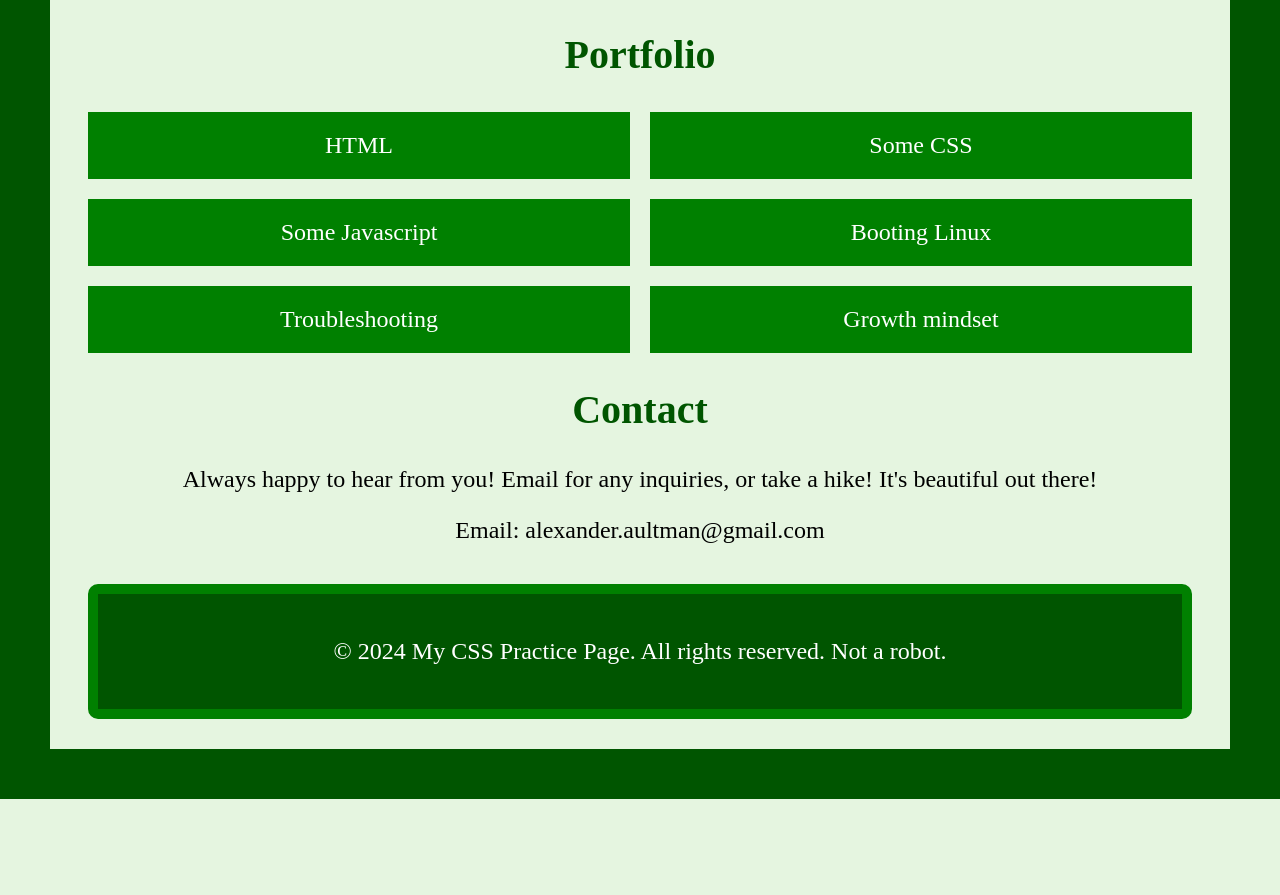
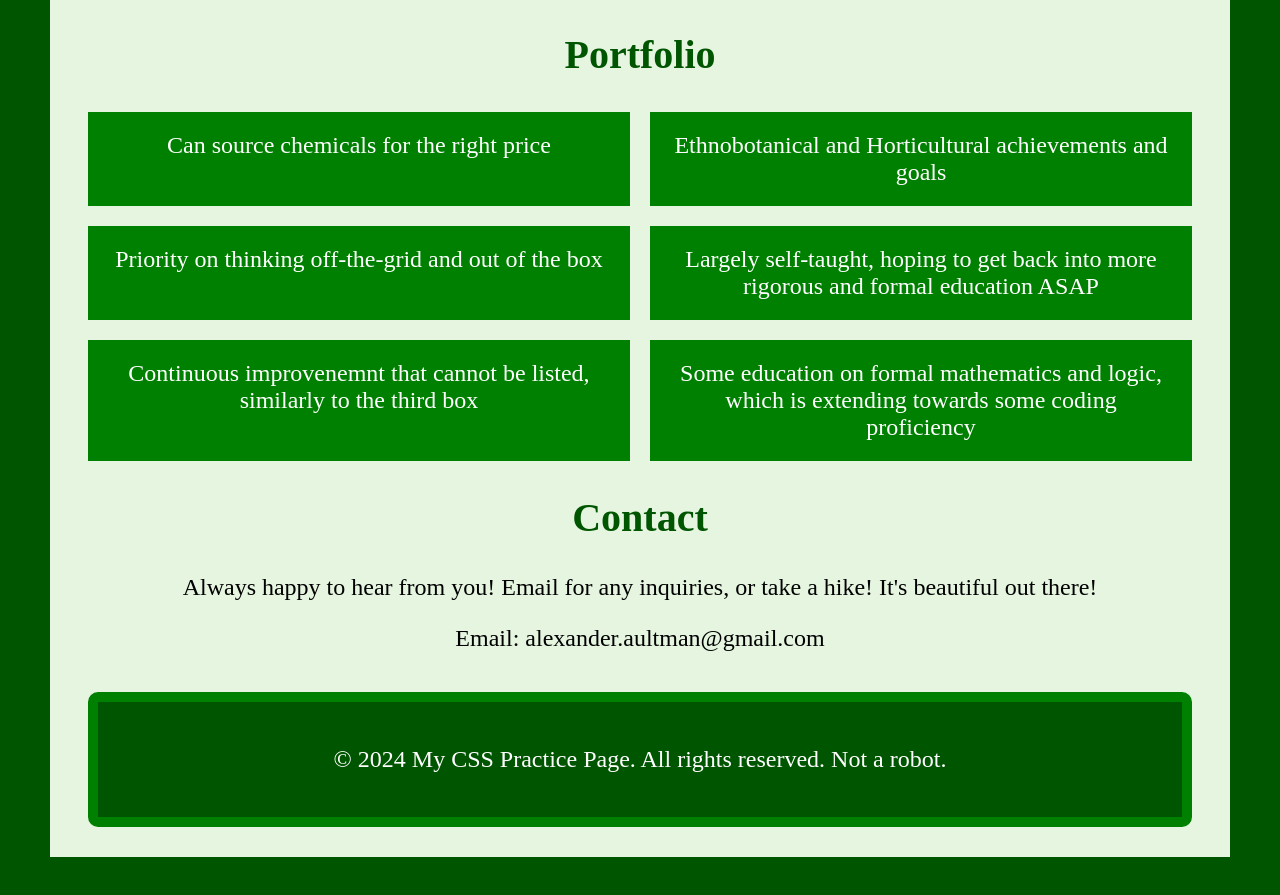
Before and after one commit to oatmealsoup/CSS-Deep-Dive, a plain HTML site: page index.html in a window 1280 px wide. Shown: the part 869-1764 px from the top of the page. Before the commit the page ends 1668 px from the top, so only its background shows below. Drawn offline with Linux system fonts and the light colour scheme.

Commit message:
Update index.html

```diff
--- a/index.html
+++ b/index.html
@@ -41,12 +41,12 @@
     <section class="grid-section">
         <h2>Portfolio</h2>
         <div class="grid-container">
-            <div class="grid-item">HTML</div>
-            <div class="grid-item">Some CSS</div>
-            <div class="grid-item">Some Javascript</div>
-            <div class="grid-item">Booting Linux</div>
-            <div class="grid-item">Troubleshooting</div>
-            <div class="grid-item">Growth mindset</div>
+            <div class="grid-item">Can source chemicals for the right price</div>
+            <div class="grid-item">Ethnobotanical and Horticultural achievements and goals</div>
+            <div class="grid-item">Priority on thinking off-the-grid and out of the box</div>
+            <div class="grid-item">Largely self-taught, hoping to get back into more rigorous and formal education ASAP</div>
+            <div class="grid-item">Continuous improvenemnt that cannot be listed, similarly to the third box</div>
+            <div class="grid-item">Some education on formal mathematics and logic, which is extending towards some coding proficiency</div>
         </div>
     </section>
 
```
